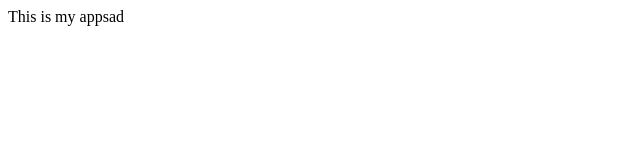
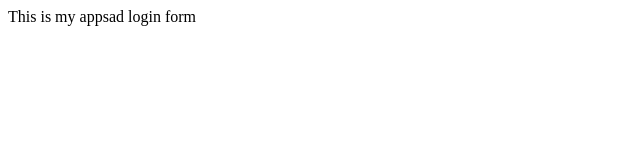
Before and after one commit to Cichra/myappsimple, a plain HTML site: page index.html in a window 1280 px wide. Shown: the full height of the page, 0-640 px from the left. Drawn offline with Linux system fonts and the light colour scheme.

Commit message:
login form

```diff
--- /dev/null
+++ b/dir2/app2.js
@@ -0,0 +1 @@
+console.log("zdareec")
--- a/index.html
+++ b/index.html
@@ -8,5 +8,6 @@
 </head>
 <body>
   This is my appsad
+  login form
 </body>
 </html>
```
Also changed, not shown: login.html (added, +1 -0 lines), log.txt (added).
